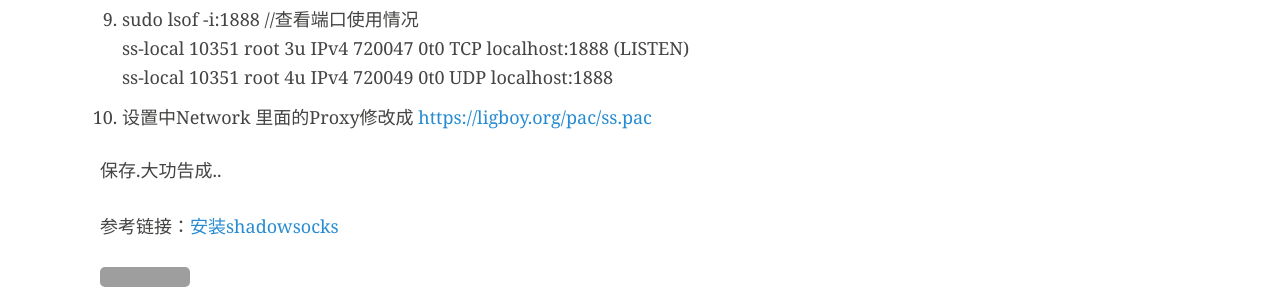
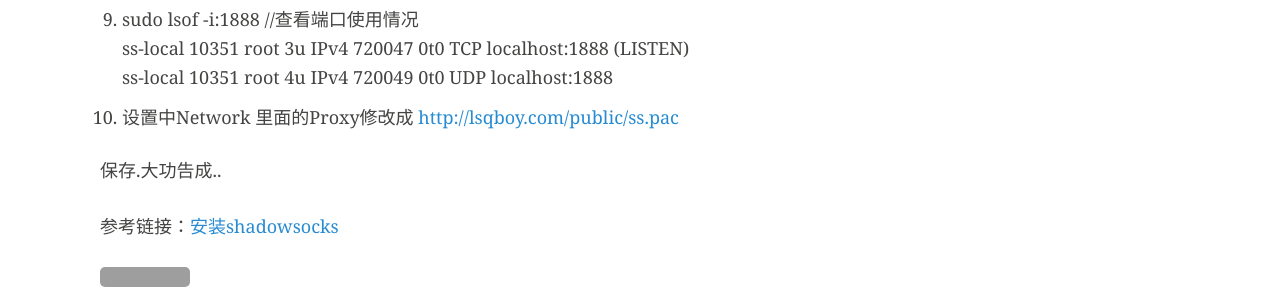
Before and after one commit to Lsqboy/jekyll_bolg, a Jekyll site: the page built from _posts/2016-08-02-shadowsocks-install.md, in a window 1280 px wide and 900 px high, scrolled down 1525 px. Shown: the part 155-455 px from the top of the window. Built offline with Jekyll 4.4.1, drawn with Linux system fonts in a browser that asks for light colours; comment, search, counter and statistics services are not loaded; some of the changed lines change nothing that is shown; grey boxes are pictures that could not be loaded.

Commit message:
update ss

```diff
--- a/_posts/2016-08-02-shadowsocks-install.md
+++ b/_posts/2016-08-02-shadowsocks-install.md
@@ -61,7 +61,7 @@ tags: [ss,shadowsocks,ubuntu]
    ss-local 10351   root    3u  IPv4 720047      0t0  TCP localhost:1888 (LISTEN)
    ss-local 10351   root    4u  IPv4 720049      0t0  UDP localhost:1888
 
-10. 设置中Network 里面的Proxy修改成  [https://ligboy.org/pac/ss.pac](https://ligboy.org/pac/ss.pac)
+10. 设置中Network 里面的Proxy修改成  [http://lsqboy.com/public/ss.pac](http://lsqboy.com/public/ss.pac)
 
 保存.大功告成..
 
```
